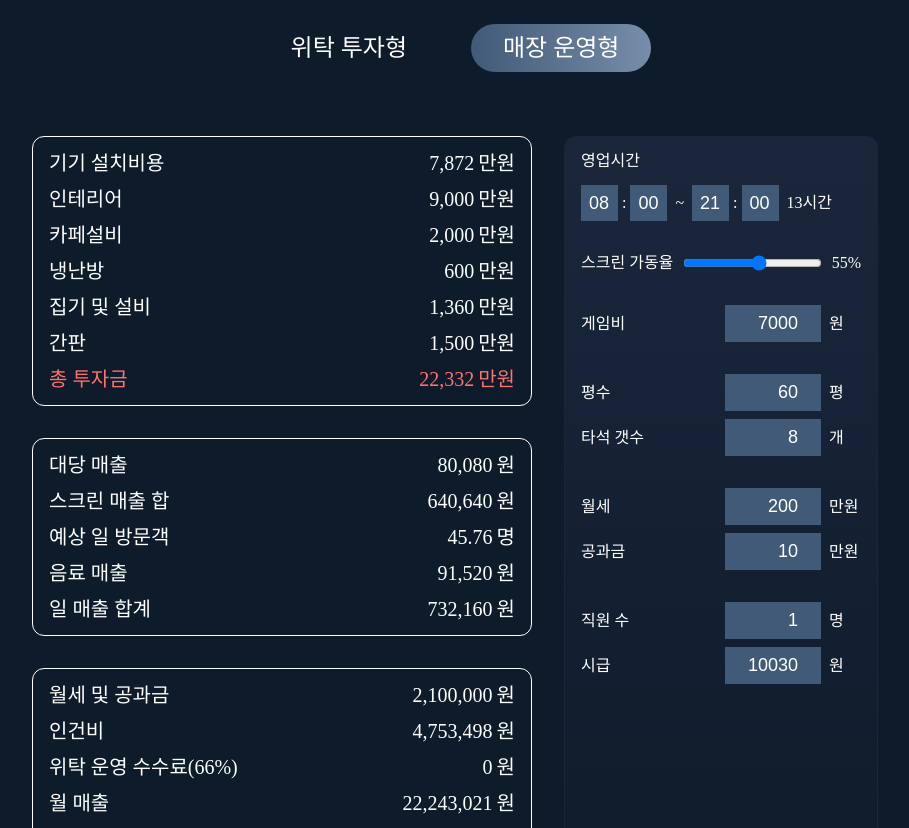
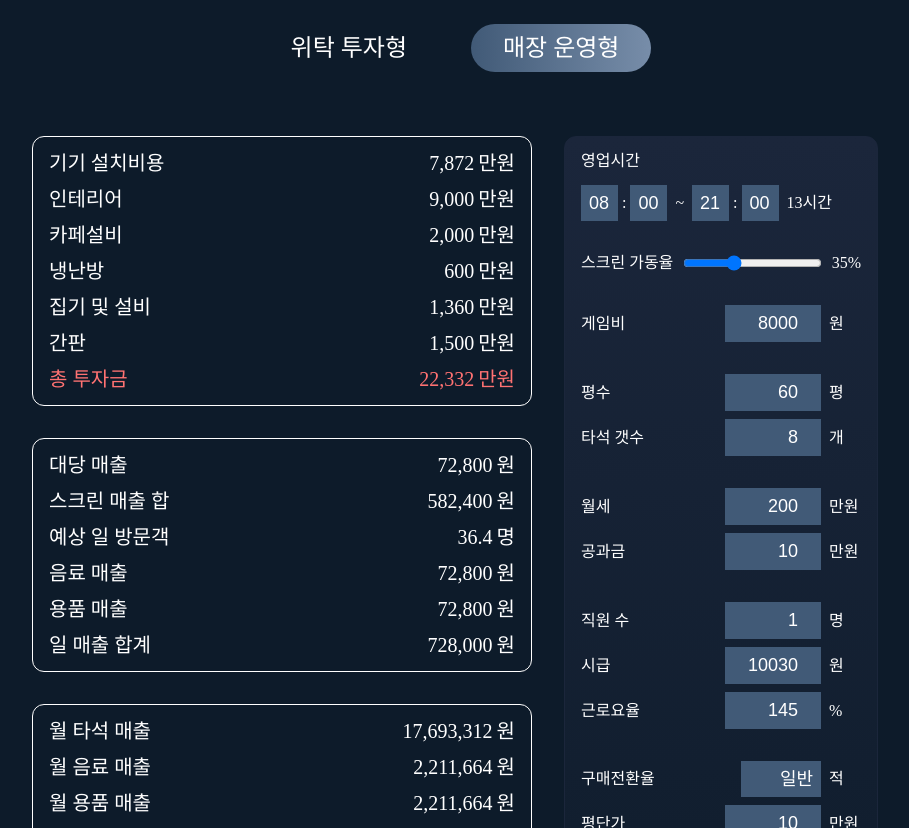
Before and after one commit to venty1993/incomeCalulator, a plain HTML site: page index.html in a window 1280 px wide. Shown: the part 124-952 px from the top of the page, without its empty margins (185-1094 px from the left). Drawn offline with Linux system fonts and the light colour scheme; a web font is replaced by a local one.

Commit message:
계산식 수정

```diff
--- a/calculator.js
+++ b/calculator.js
@@ -48,12 +48,19 @@ const revenue = [
   },
   { key: "dailyVisitors", label: "예상 일 방문객", value: null, unit: "명" },
   { key: "dailyCafeRevenue", label: "음료 매출", value: null, unit: "원" },
+  { key: "dailyProductRevenue", label: "용품 매출", value: null, unit: "원" },
   { key: "dailyRevenue", label: "일 매출 합계", value: null, unit: "원" },
 ];
 
 const revenueElement = [];
 
 const profit = [
+  { key: "monthlyMachineRevenue", label: "월 타석 매출", value: null, unit: "원" },
+  { key: "monthlyCafeRevenue", label: "월 음료 매출", value: null, unit: "원" },
+  { key: "monthlyProductRevenue", label: "월 용품 매출", value: null, unit: "원" },
+  { key: "monthlyRevenue", label: "월 매출 합계", value: null, unit: "원" },
+  { key: "cafeCost", label: "음료 원가", value: null, unit: "원" },
+  { key: "productCost", label: "용품 원가", value: null, unit: "원" },
   { key: "rentAndBills", label: "월세 및 공과금", value: null, unit: "원" },
   { key: "laborCost", label: "인건비", value: null, unit: "원" },
   {
@@ -62,7 +69,6 @@ const profit = [
     value: null,
     unit: "원",
   },
-  { key: "monthlyRevenue", label: "월 매출", value: null, unit: "원" },
   { key: "monthlyMargin", label: "월 마진", value: null, unit: "원" },
   { key: "annualProfit", label: "연 수익", value: null, unit: "원" },
   { key: "roiAnnual", label: "투자금대비 수익률(년)", value: null, unit: "%" },
@@ -76,6 +82,7 @@ function getNumberValue(selector) {
 }
 
 function getInputData() {
+  const conversionRateSelect = document.querySelector("#conversion-rate");
   return {
     utilization: getNumberValue("#utilization"),
     gamePrice: getNumberValue(".game-price-input"),
@@ -85,6 +92,9 @@ function getInputData() {
     utility: getNumberValue(".utility-input"),
     staffCount: getNumberValue(".staff-count-input"),
     hourlyWage: getNumberValue(".hourly-wage-input"),
+    laborRate: getNumberValue(".labor-rate-input"),
+    conversionRate: conversionRateSelect ? conversionRateSelect.value : "normal",
+    averagePrice: getNumberValue(".average-price-input"),
   };
 }
 
@@ -135,13 +145,16 @@ const calculate = () => {
     staffCount,
     utility,
     utilization,
+    laborRate,
+    conversionRate,
+    averagePrice,
   } = getInputData();
   utilizationDisplay.innerText = utilization;
   const totalHours = getOperatingTime();
   totalHoursDisplay.innerText = totalHours;
   // 레저로 기기 대당 2300만원
   const calcInvestment = () => {
-    const deviceCost = isDirect ? laneCount * 890*1.1+40 : laneCount * 5000;
+    const deviceCost = isDirect ? laneCount * 890*1.1+40 : laneCount * 5500;
     // 카페형 인테리어 평당 150만원
     const cafeCost = isDirect ? 2000 : 0 ;
     const signboardCost = isDirect ? 1500 : 0 ;
@@ -157,18 +170,28 @@ const calculate = () => {
   };
 
   const calcRevenue = () => {
-    const maxPerMachineRevenue = (totalHours / 0.625) * gamePrice;
+    const maxPerMachineRevenue = (totalHours / 0.5) * gamePrice;
     const perMachineRevenue = maxPerMachineRevenue * (utilization / 100);
     const totalMachineRevenue = perMachineRevenue * laneCount;
     const dailyVisitors = totalMachineRevenue / gamePrice / 2;
     const dailyCafeRevenue = dailyVisitors * 5000 * 0.4;
-    const dailyRevenue = totalMachineRevenue + dailyCafeRevenue;
+
+    // 구매전환율: 보수적 1%, 일반적 2%, 적극적 4%
+    const conversionRateMap = {
+      conservative: 1,
+      normal: 2,
+      aggressive: 4,
+    };
+    const conversionPercent = conversionRateMap[conversionRate] || 2;
+    const dailyProductRevenue = dailyVisitors * (conversionPercent / 100) * averagePrice * 10000;
+    const dailyRevenue = totalMachineRevenue + dailyCafeRevenue + dailyProductRevenue;
 
     [
       perMachineRevenue,
       totalMachineRevenue,
       dailyVisitors,
       dailyCafeRevenue,
+      dailyProductRevenue,
       dailyRevenue,
     ].forEach((value, i) => {
       revenue[i].value = value;
@@ -178,20 +201,30 @@ const calculate = () => {
   const calcProfit = () => {
     const rentAndBills = isDirect ? (rent + utility) * 10000 : 0;
     const laborCost = isDirect
-      ? Math.round(totalHours * 1.2 * hourlyWage * 7 * 4.34 * staffCount)
+      ? Math.round(totalHours * (laborRate / 100) * hourlyWage * 7 * 4.34 * staffCount)
       : 0;
-    const monthlyRevenue = Math.round(revenue[4].value * 7 * 4.34);
+    const monthlyMachineRevenue = Math.round(revenue[1].value * 7 * 4.34);
+    const monthlyCafeRevenue = Math.round(revenue[3].value * 7 * 4.34);
+    const monthlyProductRevenue = Math.round(revenue[4].value * 7 * 4.34);
+    const monthlyRevenue = Math.round(revenue[5].value * 7 * 4.34);
+    const cafeCost = isDirect ? Math.round(monthlyCafeRevenue * 0.3) : 0;
+    const productCost = isDirect ? Math.round(monthlyProductRevenue * 0.6) : 0;
     const serviceFee = isDirect ? 0 : Math.round(monthlyRevenue * 0.66);
     const monthlyMargin =
-      monthlyRevenue - serviceFee - laborCost - rentAndBills;
+      monthlyRevenue - serviceFee - laborCost - rentAndBills - cafeCost - productCost;
     const annualProfit = monthlyMargin * 12;
     const roiAnnual = (annualProfit / (investment[investment.length-1].value * 10000)) * 100;
 
     [
+      monthlyMachineRevenue,
+      monthlyCafeRevenue,
+      monthlyProductRevenue,
+      monthlyRevenue,
+      cafeCost,
+      productCost,
       rentAndBills,
       laborCost,
       serviceFee,
-      monthlyRevenue,
       monthlyMargin,
       annualProfit,
       roiAnnual,
@@ -215,6 +248,10 @@ const createFields = () => {
         item.unit,
         item.key
       );
+      // 값이 0이면 숨김
+      if (item.value === 0 || item.value === null) {
+        element.style.display = "none";
+      }
       container.appendChild(element);
       return element;
     });
@@ -232,16 +269,31 @@ createFields();
 const refreshFields = () => {
   calculate();
   investmentElement.forEach((item, i) => {
-    item.querySelector(".result-value").innerText =
-      investment[i].value.toLocaleString();
+    const value = investment[i].value;
+    if (value === 0 || value === null) {
+      item.style.display = "none";
+    } else {
+      item.style.display = "";
+      item.querySelector(".result-value").innerText = value.toLocaleString();
+    }
   });
   revenueElement.forEach((item, i) => {
-    item.querySelector(".result-value").innerText =
-      revenue[i].value.toLocaleString();
+    const value = revenue[i].value;
+    if (value === 0 || value === null) {
+      item.style.display = "none";
+    } else {
+      item.style.display = "";
+      item.querySelector(".result-value").innerText = value.toLocaleString();
+    }
   });
   profitElement.forEach((item, i) => {
-    item.querySelector(".result-value").innerText =
-      profit[i].value.toLocaleString();
+    const value = profit[i].value;
+    if (value === 0 || value === null) {
+      item.style.display = "none";
+    } else {
+      item.style.display = "";
+      item.querySelector(".result-value").innerText = value.toLocaleString();
+    }
   });
 };
 
--- a/index.css
+++ b/index.css
@@ -104,6 +104,7 @@ h1.title {
   color: rgb(255, 114, 114);
 }
 
+.monthlyRevenue,
 .monthlyMargin,
 .annualProfit {
   color: rgb(153, 255, 153);
@@ -156,6 +157,17 @@ h1.title {
   color: white;
 }
 
+.conversion-rate-select {
+  appearance: none;
+  font-size: 18px;
+  background-color: var(--color2);
+  border: none;
+  padding: 8px;
+  color: white;
+  width: 80px;
+  text-align: right;
+}
+
 .input-item {
   display: flex;
   width: 280px;
--- a/index.html
+++ b/index.html
@@ -71,16 +71,16 @@
                 type="range"
                 name="utilization"
                 id="utilization"
-                value="55"
+                value="35"
               />
               <p class="input-unit">
-                <span class="utiliztion-display">55</span>%
+                <span class="utiliztion-display">35</span>%
               </p>
             </div>
             <div class="input-group">
               <div class="input-item">
                 <h2>게임비</h2>
-                <input type="number" class="game-price-input" value="7000" />
+                <input type="number" class="game-price-input" value="8000" />
                 <span class="unit">원</span>
               </div>
             </div>
@@ -119,6 +119,27 @@
                 <input type="number" class="hourly-wage-input" value="10030" />
                 <span class="unit">원</span>
               </div>
+              <div class="input-item">
+                <h2>근로요율</h2>
+                <input type="number" class="labor-rate-input" value="145" />
+                <span class="unit">%</span>
+              </div>
+            </div>
+            <div class="input-group">
+              <div class="input-item">
+                <h2>구매전환율</h2>
+                <select name="conversion-rate" id="conversion-rate" class="conversion-rate-select">
+                  <option value="conservative">보수</option>
+                  <option value="normal" selected>일반</option>
+                  <option value="aggressive">적극</option>
+                </select>
+                <span class="unit">적</span>
+              </div>
+              <div class="input-item">
+                <h2>평단가</h2>
+                <input type="number" class="average-price-input" value="10" />
+                <span class="unit">만원</span>
+              </div>
             </div>
           </div>
         </div>
```
